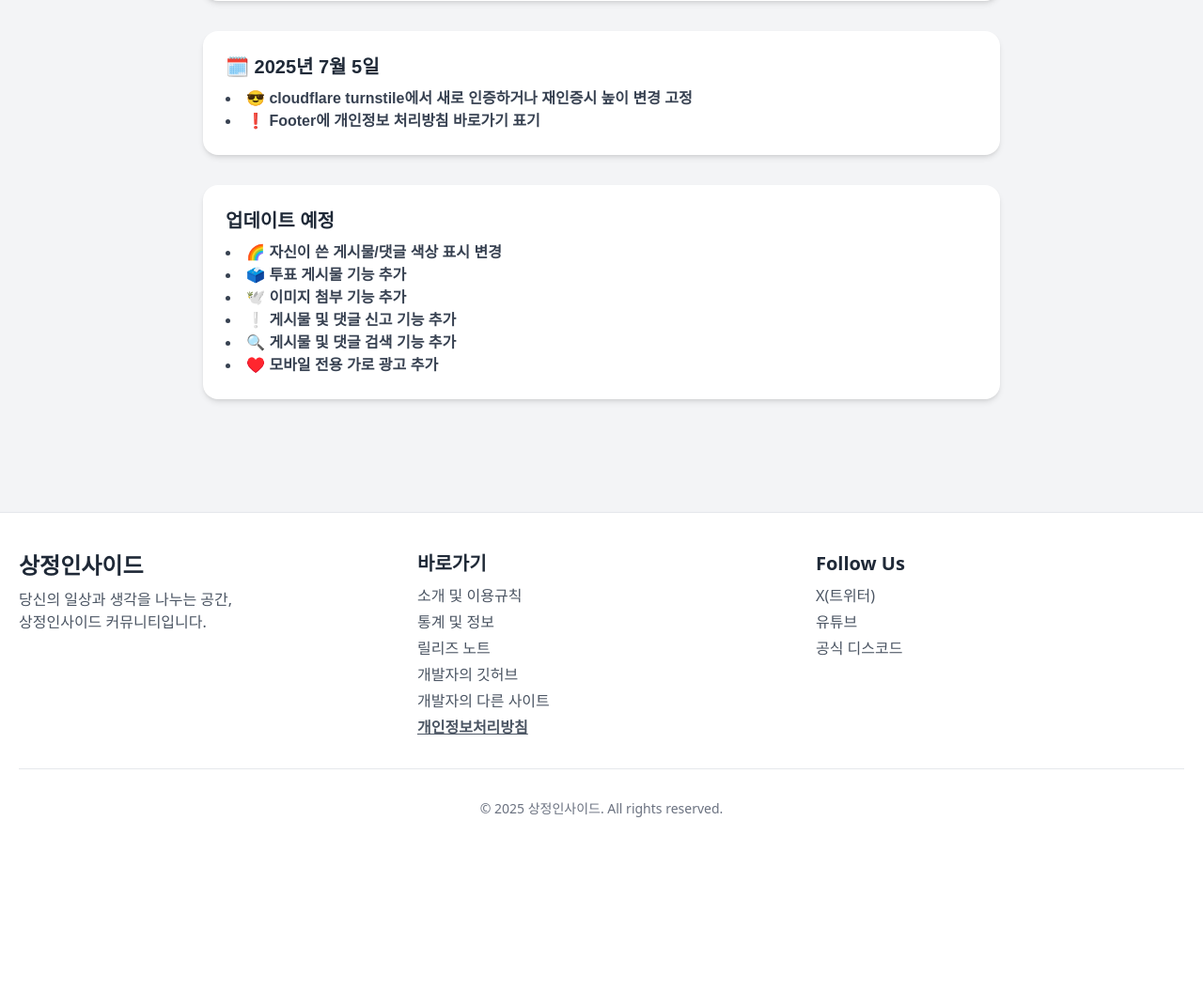
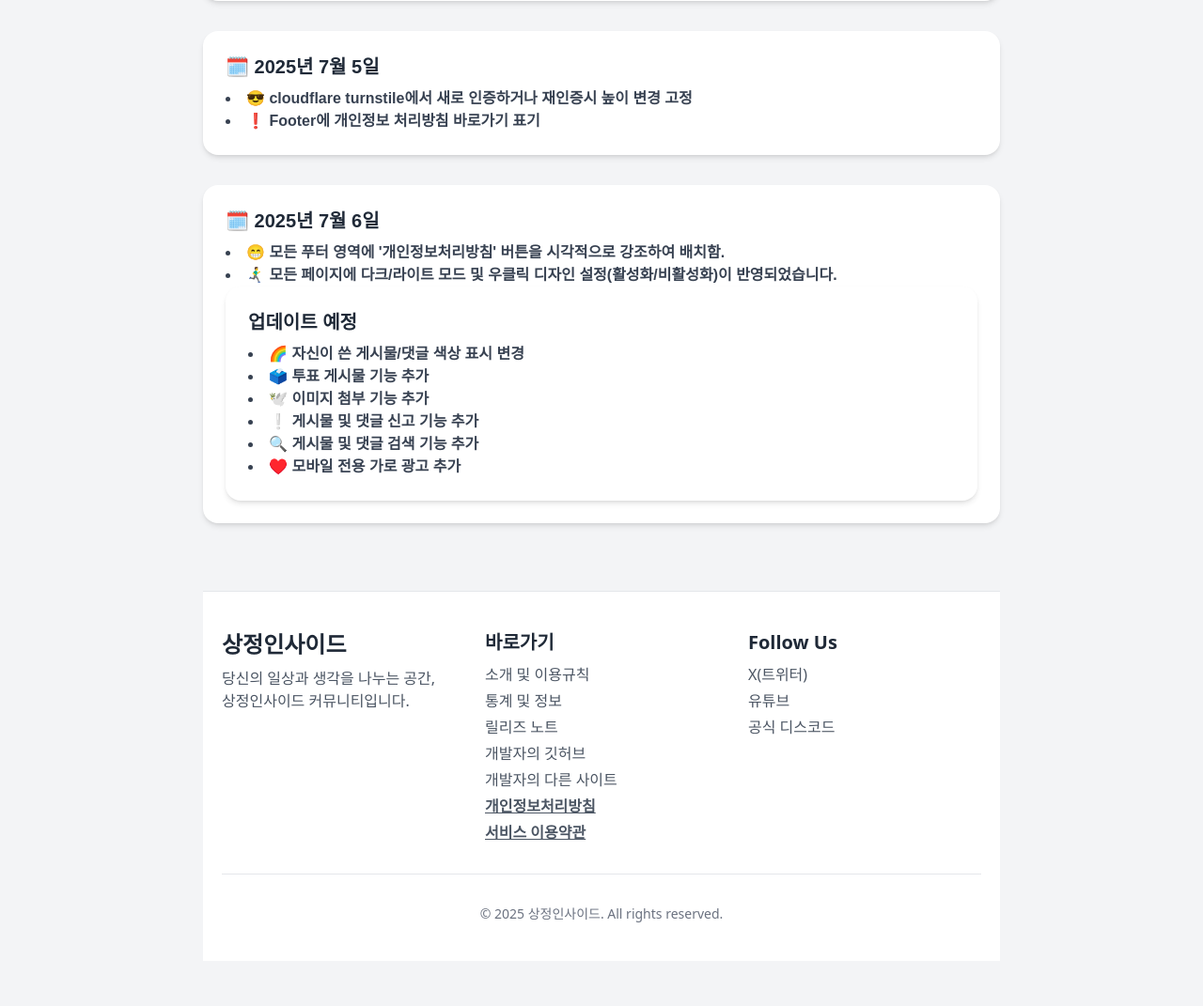
Before and after one commit to Anion15/web-Community, a Flask app: page /release-notes in a window 1280 px wide. Shown: the part 1855-2926 px from the top of the page at 94% size. Before the commit the page ends 2725 px from the top, so only its background shows below. Run offline with Flask 3, Linux system fonts and the light colour scheme; parts of the project's set-up code (start-up, migrations or seed data) failed here and were passed over; some libraries are stand-ins or nearby versions.

Commit message:
Update release-notes.html

```diff
--- a/templates/release-notes.html
+++ b/templates/release-notes.html
@@ -502,6 +502,13 @@
         </div>
 
         <div class="bg-white dark:bg-gray-800 shadow-md rounded-2xl p-6">
+          <h2 class="text-xl font-semibold mb-2">🗓️ 2025년 7월 6일</h2>
+          <ul class="list-disc list-inside text-gray-700 dark:text-gray-300">
+            <li>😁 <strong>모든 푸터 영역에 '개인정보처리방침' 버튼을 시각적으로 강조하여 배치함.</strong></li>
+            <li>🏃‍♂️‍➡️ <strong>모든 페이지에 다크/라이트 모드 및 우클릭 디자인 설정(활성화/비활성화)이 반영되었습니다.</strong></li>
+          </ul>
+
+        <div class="bg-white dark:bg-gray-800 shadow-md rounded-2xl p-6">
           <h2 class="text-xl font-semibold mb-2">업데이트 예정</h2>
           <ul class="list-disc list-inside text-gray-700 dark:text-gray-300">
             <li>🌈 <strong>자신이 쓴 게시물/댓글 색상 표시 변경</strong></li>
@@ -538,6 +545,7 @@
           <li><a href="https://github.com/anion15" class="text-gray-600 hover:text-blue-600 transition">개발자의 깃허브</a></li>
           <li><a href="http://anion15.github.io/hangang.html" class="text-gray-600 hover:text-blue-600 transition">개발자의 다른 사이트</a></li>
           <li><a href="/term" class="text-gray-600 hover:text-blue-600 transition"><u><b>개인정보처리방침</b></u></a></li>
+          <li><a href="/service-terms" class="text-gray-600 hover:text-blue-600 transition"><u><b>서비스 이용약관</b></u></a></li>
         </ul>
       </div>
 
```
